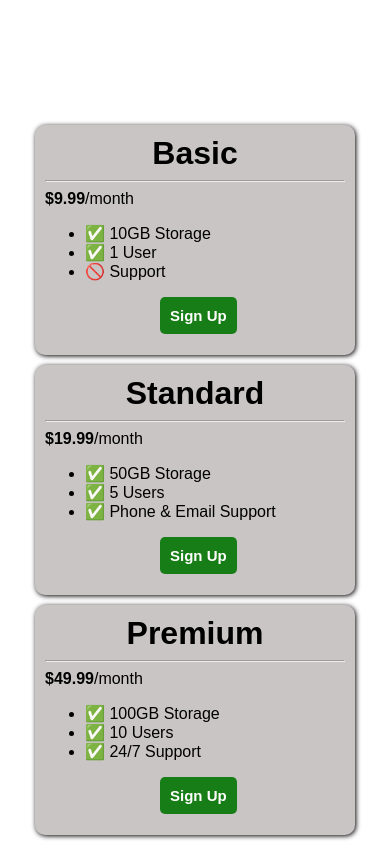
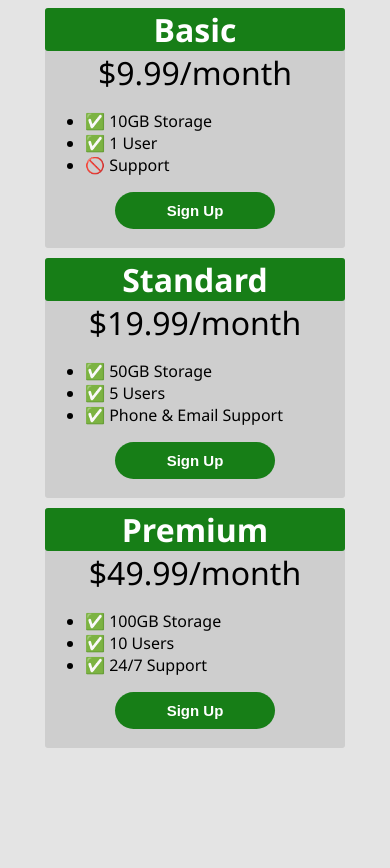
Before and after one commit to Dave27005/Web-Development-Journey, a plain HTML site: page 005 9.4-Flexbox-Pricing-Table-Project/index.html in a window 390 px wide. After the commit the page ends 844 px from the top, so only its background shows below. Drawn offline with Linux system fonts and the light colour scheme; a web font is replaced by a local one.

Commit message:
RESPONSIVE PRICING TABLE

```diff
--- a/005 9.4-Flexbox-Pricing-Table-Project/index.html
+++ b/005 9.4-Flexbox-Pricing-Table-Project/index.html
@@ -11,95 +11,105 @@
     />
     <style>
       body {
-        font-family: "Sono", sans-serif;
+        background-color: rgb(228, 228, 228);
+        font-family:'Segoe UI', Tahoma, Geneva, Verdana, sans-serif;
       }
       .pricing-container{
         display: flex;
-        flex-direction: row;
         gap: 10px;
         justify-content: center;
-        height: 90vh ;
+        height: 100vh;
         align-items: center;
-
-
+      }
+      .pricing-plan {
+        background-color: rgb(206, 206, 206);
+        width: 300px;
+        height: 240px;
+        padding: 0px 0px 0px 0px;
+        border-radius: 3px;
 
       }
-      .pricing-plan {
-        background-color: rgb(201, 197, 197);
-        width: 300px;
-        height: 210px;
-        padding: 10px;
-        border-radius: 10px;
-        box-shadow: 1px 1px 5px;
 
+      .plan-price{
+        text-align: center;
+        font-size: 2rem;
       }
       .plan-title {
+        background-color: rgb(23, 126, 23);
+        color: rgb(255, 255, 255);
         font-weight: bold;
         font-size: 2rem;
         text-align: center;
+        border-radius: 3px;
+      }
+
+      .planbutton{
+        display: flex;
+        justify-content: center;
       }
 
       .plan-button {
         font-weight: bold;
         font-size: 15px;
-        margin-left: 115px;
-
+        padding: 10px;
         color: white;
         background-color:   rgb(23, 126, 23);
-        padding: 10px;
         border: none;
-        border-radius: 5px;
+        border-radius: 20px;
+        width: 10rem;
       }
 
       .price {
-        font-weight: bold;
+        font-weight:500;
       }
       /* Hint: What can you do with a media query and flexbox? */
       @media (max-width: 931px) and (min-width: 319px){
         .pricing-container {
-          flex-direction: column  ;
+          flex-direction: column;
+          height: 100%;
         }
-        .first-container {
-          margin-top: 100px;
-        }
+
       }
     </style>
   </head>
 
   <body>
-    <div class="pricing-container first-container">
+    <div class="pricing-container">
       <div class="pricing-plan">
         <div class="plan-title">Basic</div>
-        <hr/>
         <div class="plan-price"><span class="price">$9.99</span>/month</div>
         <ul class="plan-features">
           <li>✅ 10GB Storage</li>
           <li>✅ 1 User</li>
           <li>🚫 Support</li>
         </ul>
-        <button class="plan-button">Sign Up</button>
+        <div class="planbutton">
+          <button class="plan-button">Sign Up</button>
+      </div>
       </div>
       <div class="pricing-plan">
         <div class="plan-title">Standard</div>
-        <hr/>
         <div class="plan-price"><span class="price">$19.99</span>/month</div>
         <ul class="plan-features">
           <li>✅ 50GB Storage</li>
           <li>✅ 5 Users</li>
           <li>✅ Phone &amp; Email Support</li>
         </ul>
-        <button class="plan-button">Sign Up</button>
+        <div class="planbutton">
+          <button class="plan-button">Sign Up</button>
+      </div>
       </div>
       <div class="pricing-plan">
         <div class="plan-title">Premium</div>
-        <hr/>
         <div class="plan-price"><span class="price">$49.99</span>/month</div>
         <ul class="plan-features">
           <li>✅ 100GB Storage</li>
           <li>✅ 10 Users</li>
           <li>✅ 24/7 Support</li>
         </ul>
-        <button class="plan-button">Sign Up</button>
+        <div class="planbutton">
+          <button class="plan-button">Sign Up</button>
+      </div>
       </div>
     </div>
   </body>
```
